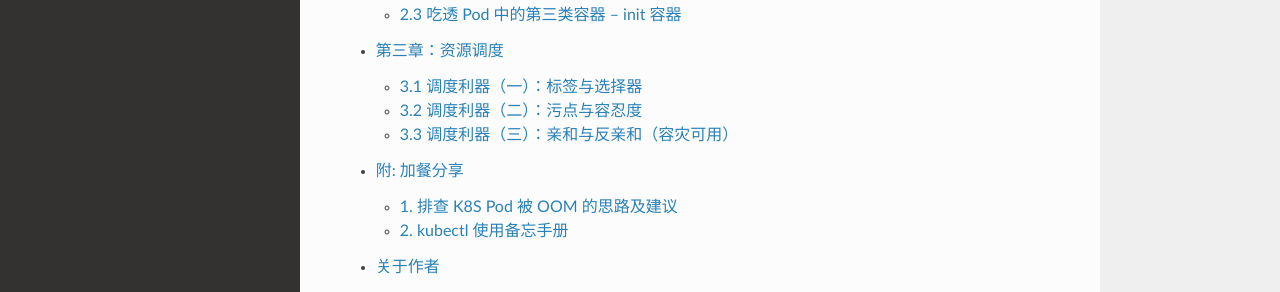
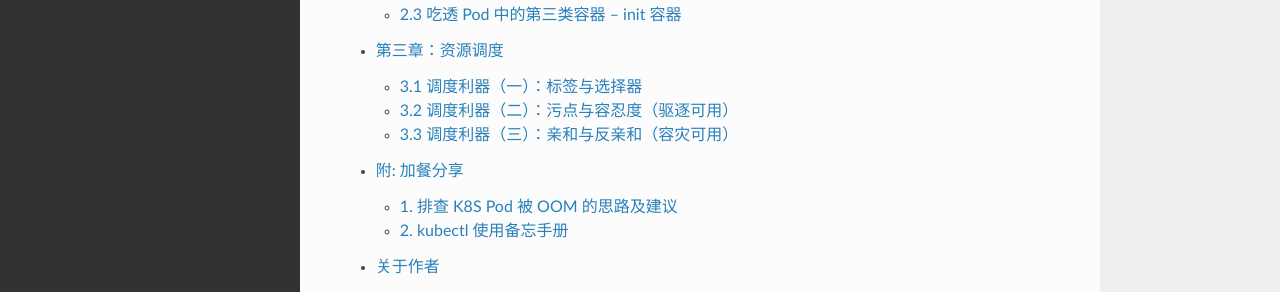
Before and after one commit to iswbm/kubernetes-guide, a Sphinx documentation site: the page built from source/index.rst, in a window 1280 px wide and 934 px high. Shown: the part 441-733 px from the top of the window. Built offline with Sphinx 7.4.7 and the Read the Docs theme 2.0.0, drawn with Linux system fonts in a browser that asks for light colours; pages that are not in the unit, such as notebooks, are missing from menus; comment, search, counter and statistics services are not loaded.

Commit message:
Update：污点与容忍度

```diff
--- a/source/c03/p02_kubernetes-taints-and-tolerations.md
+++ b/source/c03/p02_kubernetes-taints-and-tolerations.md
@@ -1,4 +1,4 @@
-# 3.2 调度利器（二）：污点与容忍度
+# 3.2 调度利器（二）：污点与容忍度（驱逐可用）
 
 将一个 Pod 分配到某一个可以满足 Pod 资源请求的节点上，这一过程称之为调度。
 
--- a/source/c03/p02_kubernetes-taints-and-tolerations.rst
+++ b/source/c03/p02_kubernetes-taints-and-tolerations.rst
@@ -1,5 +1,5 @@
-3.2 调度利器（二）：污点与容忍度
-================================
+3.2 调度利器（二）：污点与容忍度（驱逐可用）
+============================================
 
 将一个 Pod 分配到某一个可以满足 Pod
 资源请求的节点上，这一过程称之为调度。
```
